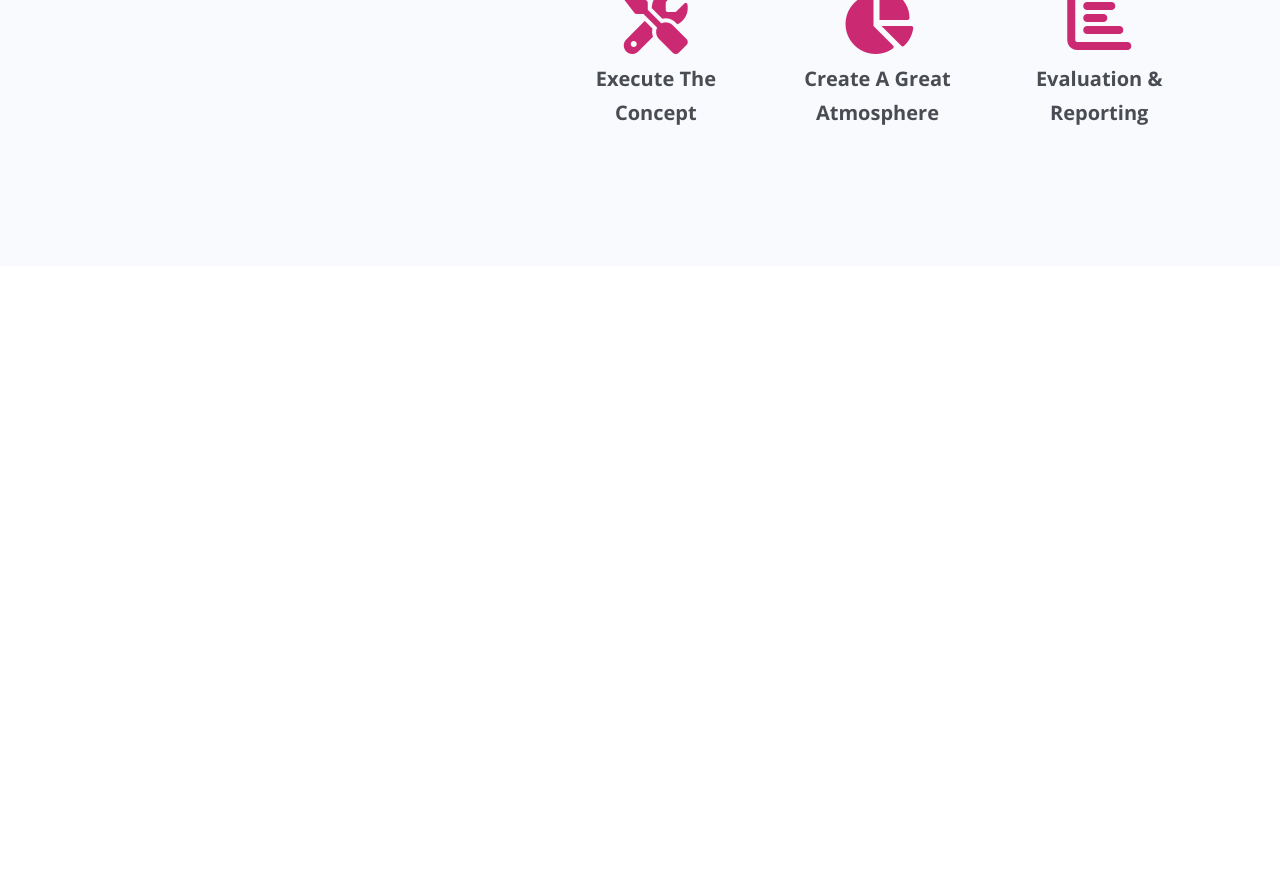
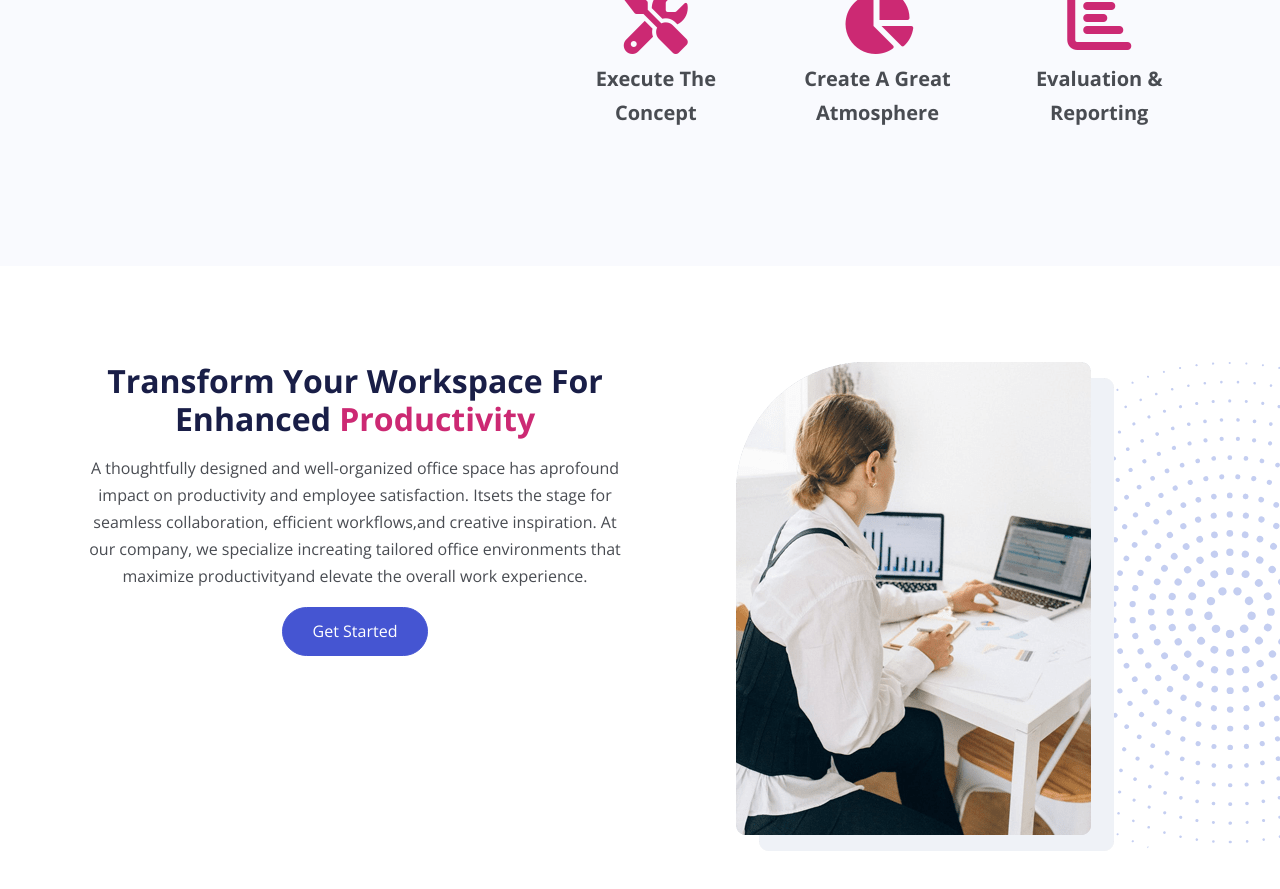
Before and after one commit to eldiaby/Yavin-Office-Design, a website: page pug/index.pug in a window 1280 px wide. Shown: the part 2418-3307 px from the top of the page. Before the commit the page ends 2684 px from the top, so only its background shows below. Drawn offline with nearby package versions, Linux system fonts and the light colour scheme; files that its build step writes are made by us from their sources; files whose address does not match are found by name.

Commit message:
Add the details2 section

```diff
--- a/pug/index.pug
+++ b/pug/index.pug
@@ -183,3 +183,18 @@ html(lang="en")
             .row.mb-4
               each service in services
                 +serviceTemplete(service)
+    // ================================================================
+    // Start of the details
+    section.section-details--2.position-relative.my-6.overflow-hidden
+      img.decoration-star.position-absolute(src="./images/decoration-star.svg" alt="" title="")
+      .container.position-relative.z-3
+        .row
+          .col-lg-6
+            .text-container.text-center.text-lg-ster.mb-4
+              h2.text-capitalize Transform Your Workspace For Enhanced
+                span.text-secondary productivity
+              p A thoughtfully designed and well-organized office space has aprofound impact on productivity and employee satisfaction. Itsets the stage for seamless collaboration, efficient workflows,and creative inspiration. At our company, we specialize increating tailored office environments that maximize productivityand elevate the overall work experience.
+              a.btn.btn-primary.text-capitalize(href="./article.html" title="Article page") Get started
+          .col-lg-6
+            .image-container.d-flex.justify-content-center
+              img(src="./images/details-2.png", alt="Details-2 section main image" title="Details-2 section main image")
--- a/sass/pages/_home.scss
+++ b/sass/pages/_home.scss
@@ -13,3 +13,16 @@
     }
   }
 }
+
+.section-details--2 {
+  @media only screen and (max-width: 992px) {
+    margin-top: 18px !important;
+  }
+  .decoration-star {
+    right: -200px;
+    width: 500px;
+    @media only screen and (max-width: 992px) {
+      top: 300px;
+    }
+  }
+}
```
